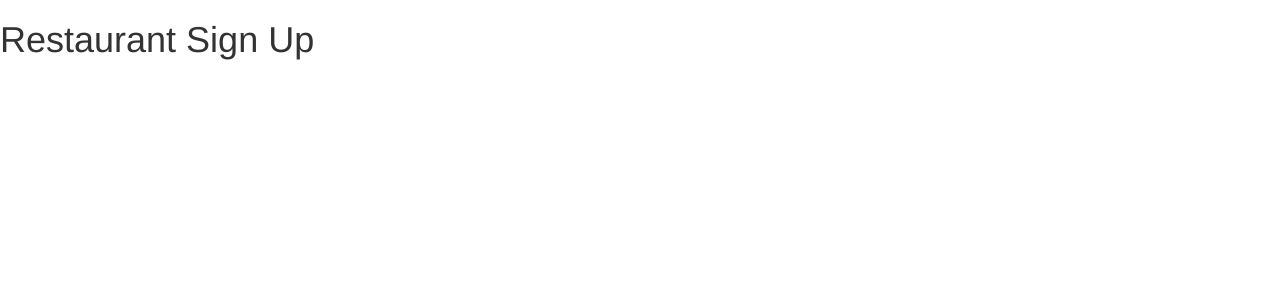
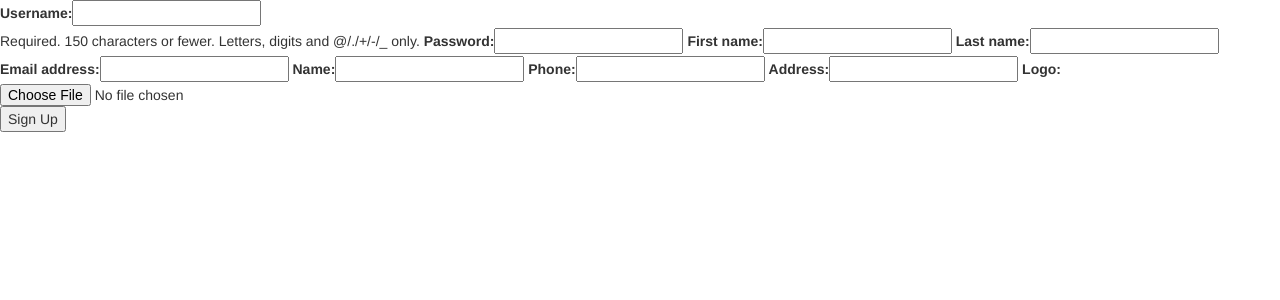
Before and after one commit to matthew-gordon/dash-and-dine, a Django app: page /restaurant/sign-up/ in a window 1280 px wide. Shown: the top 300 px of the page. Run offline with Django 3.2, Linux system fonts and the light colour scheme; some libraries are stand-ins or nearby versions.

Commit message:
Create custom user/restaurant forms

```diff
--- /dev/null
+++ b/dashanddineapp/forms.py
@@ -0,0 +1,14 @@
+from django import forms
+
+from django.contrib.auth.models import User
+from dashanddineapp.models import Restaurant
+
+class UserForm(forms.ModelForm):
+    class Meta:
+        model = User
+        fields = ["username", "password", "first_name", "last_name", "email"]
+
+class RestaurantForm(forms.ModelForm):
+    class Meta:
+        model = Restaurant
+        fields = ["name", "phone", "address", "logo"]
--- a/dashanddineapp/templates/restaurant/sign_up.html
+++ b/dashanddineapp/templates/restaurant/sign_up.html
@@ -16,7 +16,12 @@
   </head>
 
   <body>
-    <h1>Restaurant Sign Up</h1>
+    <form method="POST">
+      {% csrf_token %}
+      {{ user_form }}
+      {{ restaurant_form }}
+      <button type="submit" name="sign_up">Sign Up</button>
+    </form>
 
   </body>
 </html>
--- a/dashanddineapp/views.py
+++ b/dashanddineapp/views.py
@@ -1,5 +1,6 @@
 from django.shortcuts import render, redirect
 from django.contrib.auth.decorators import login_required
+from dashanddineapp.forms import UserForm, RestaurantForm
 
 # Create your views here.
 def home(request):
@@ -10,4 +11,10 @@ def restaurant_home(request):
     return render(request, 'restaurant/home.html', {})
 
 def restaurant_sign_up(request):
-    return render(request, 'restaurant/sign_up.html', {})
+    user_form = UserForm()
+    restaurant_form = RestaurantForm()
+
+    return render(request, 'restaurant/sign_up.html', {
+        "user_form": user_form,
+        "restaurant_form": restaurant_form
+    })
```
